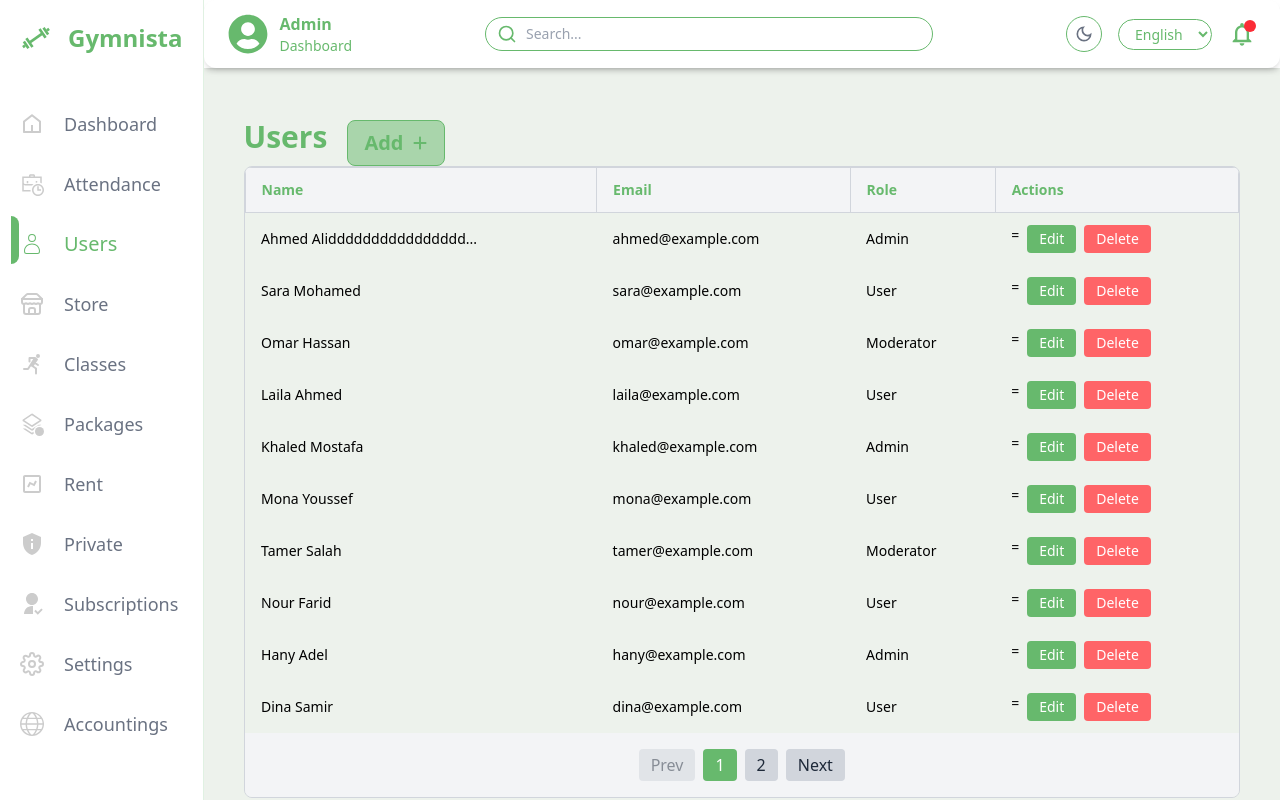
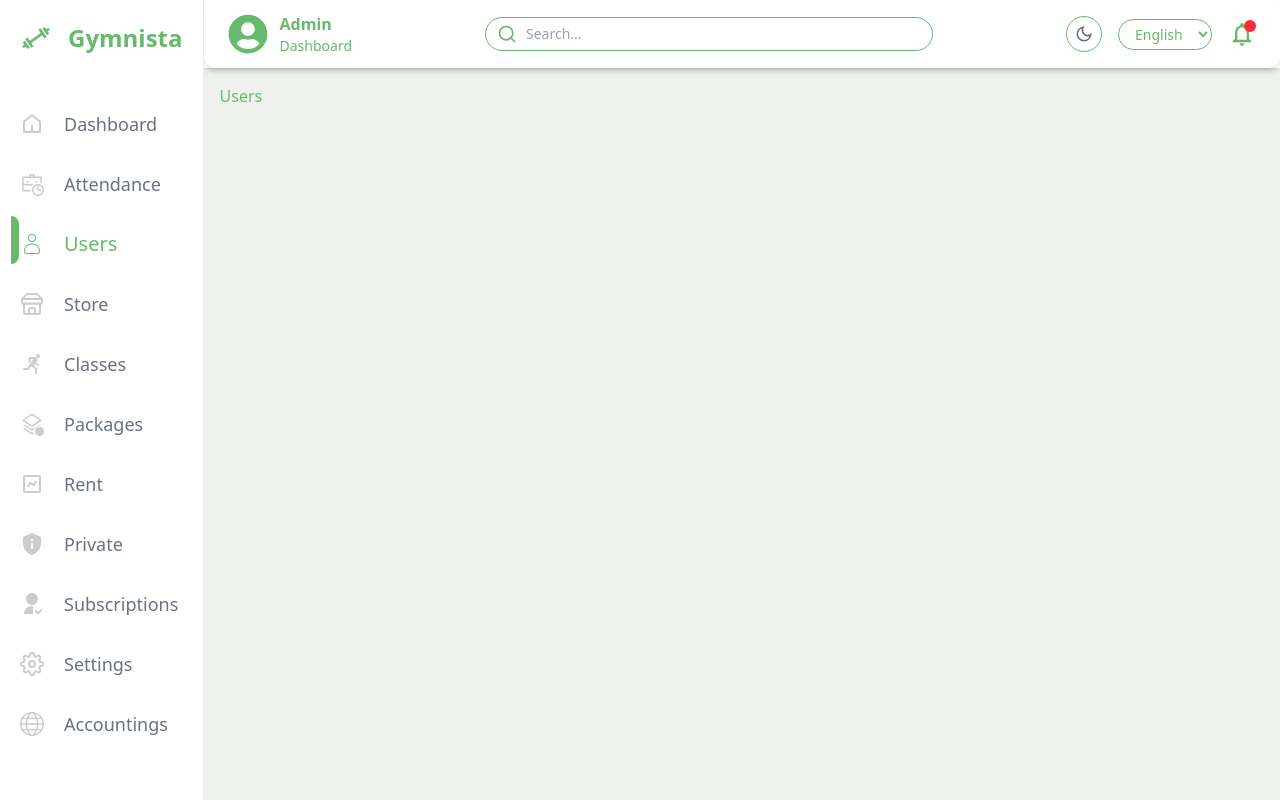
Before and after one commit to mohamedsedekmohamed/G-Y-M, a React (Vite) app: page /admin/users in a window 1280 px wide. Built offline with nearby package versions, Linux system fonts and the light colour scheme; sample sign-in values are in the browser's storage.

Commit message:
fix error upload 1

```diff
--- a/src/Admin/Dashboard/Dashboard.tsx
+++ b/src/Admin/Dashboard/Dashboard.tsx
@@ -1,12 +1,9 @@
-import React from 'react'
-import ButtonDone from '../../Ui/ButtonDone'
-import Loading from '../../Component/Loading'
+
 
 const Dashboard = () => {
   return (
     <div>
-      <ButtonDone edit={true} checkLoading={true} />
-      <Loading/>
+
     </div>
   )
 }
--- a/src/Admin/Users/Users.tsx
+++ b/src/Admin/Users/Users.tsx
@@ -1,92 +1,8 @@
-import React from "react";
-import Table from "../../Ui/Table";
-import ButtonAdd from "../../Ui/ButtonAdd";
-import { useTheme } from "../../Hooks/ThemeContext";
 
-interface User {
-  _id: string;
-  name: string;
-  email: string;
-  role: string;
+const Users = () => {
+  return (
+    <div>Users</div>
+  )
 }
 
-interface Column<T> {
-  key: keyof T | string;
-  label: string;
-  showLabel?: boolean;
-  render?: (value: any, row: T) => React.ReactNode;
-}
-
-const users: User[] = [
-  { _id: "1", name: "Ahmed Aliddddddddddddddddddddddddd", email: "ahmed@example.com", role: "Admin" },
-  { _id: "2", name: "Sara Mohamed", email: "sara@example.com", role: "User" },
-  { _id: "3", name: "Omar Hassan", email: "omar@example.com", role: "Moderator" },
-  { _id: "4", name: "Laila Ahmed", email: "laila@example.com", role: "User" },
-  { _id: "5", name: "Khaled Mostafa", email: "khaled@example.com", role: "Admin" },
-  { _id: "6", name: "Mona Youssef", email: "mona@example.com", role: "User" },
-  { _id: "7", name: "Tamer Salah", email: "tamer@example.com", role: "Moderator" },
-  { _id: "8", name: "Nour Farid", email: "nour@example.com", role: "User" },
-  { _id: "9", name: "Hany Adel", email: "hany@example.com", role: "Admin" },
-  { _id: "10", name: "Dina Samir", email: "dina@example.com", role: "User" },
-  { _id: "11", name: "Youssef Tamer", email: "youssef@example.com", role: "User" },
-  { _id: "12", name: "Rania Khaled", email: "rania@example.com", role: "Moderator" },
-  { _id: "13", name: "Ali Mahmoud", email: "ali@example.com", role: "Admin" },
-  { _id: "14", name: "Sara Nabil", email: "sara.nabil@example.com", role: "User" },
-  { _id: "15", name: "Heba Fathi", email: "heba@example.com", role: "User" },
-];
-
-const Users: React.FC = () => {
-  const { theme } = useTheme();
-
-  const columns: Column<User>[] = [
-    { key: "name", label: "Name" },
-    { key: "email", label: "Email" },
-    { key: "role", label: "Role" },
-    {
-      key: "actions",
-      label: "Actions",
-      render: (_, row) => {
-        const baseBtn =
-          "px-3 py-1 rounded text-sm font-medium transition-all duration-300";
-
-        return (
-          <div className="flex gap-2">
-=            <button
-              className={`${baseBtn} ${
-                theme === "dark"
-                  ? "bg-blue-600 hover:bg-blue-500 text-white"
-                  : "bg-maincolor hover:bg-maincolor/70 text-white"
-              }`}
-              onClick={() => console.log("Edit:", row._id)}
-            >
-              Edit
-            </button>
-            <button
-              className={`${baseBtn} ${
-                theme === "dark"
-                  ? "bg-red-600 hover:bg-red-500 text-white"
-                  : "bg-red-400 hover:bg-red-500 text-white"
-              }`}
-              onClick={() => {
-                if (window.confirm(`Are you sure you want to delete ${row.name}?`)) {
-                  console.log("Deleted:", row._id);
-                }
-              }}
-            >
-              Delete
-            </button>
-          </div>
-        );
-      },
-    },
-  ];
-
-  return (
-    <div className="p-6">
-      <ButtonAdd title="Users" to="/admin/addusers" />
-      <Table<User> columns={columns} data={users} />
-    </div>
-  );
-};
-
-export default Users;
+export default Users
--- a/src/Auth/ProtectedRoute.tsx
+++ b/src/Auth/ProtectedRoute.tsx
@@ -1,5 +1,5 @@
-import React, { ReactNode } from "react";
 import { Navigate } from "react-router-dom";
+import type { ReactNode } from "react";
 
 interface ProtectedRouteProps {
   children: ReactNode;
--- a/src/Hooks/ThemeContext.tsx
+++ b/src/Hooks/ThemeContext.tsx
@@ -1,4 +1,4 @@
-import React, { createContext, useContext, useState, useEffect } from "react";
+import  { createContext, useContext, useState, useEffect } from "react";
 interface ThemeContextType {
   theme: "light" | "dark";
   toggleTheme: () => void;
@@ -15,7 +15,6 @@ export const ThemeProvider: React.FC<{ children: React.ReactNode }> = ({ childre
   );
 
   useEffect(() => {
-    // حط الكلاس في الـ html علشان Tailwind تشتغل
     document.documentElement.classList.toggle("dark", theme === "dark");
     localStorage.setItem("theme", theme);
   }, [theme]);
--- a/src/Icons/IconUsers.tsx
+++ b/src/Icons/IconUsers.tsx
@@ -1,4 +1,4 @@
-import React from "react";
+
 import { CiUser } from "react-icons/ci";
 
 interface IconUsersProps {
--- a/src/NotFound.tsx
+++ b/src/NotFound.tsx
@@ -1,4 +1,4 @@
-import React from "react";
+
 import { Link } from "react-router-dom";
 import { useTheme } from "./Hooks/useTheme";
 
--- a/src/Routing/AppRouter.tsx
+++ b/src/Routing/AppRouter.tsx
@@ -1,4 +1,4 @@
-import React from "react";
+
 import { createBrowserRouter, RouterProvider, Navigate } from "react-router-dom";
 import AdminLayout from "../Layout/AdminLayout";
 import Users from "../Admin/Users/Users";
--- a/src/Ui/ButtonAdd.tsx
+++ b/src/Ui/ButtonAdd.tsx
@@ -1,4 +1,4 @@
-import React from "react";
+
 import { Link } from "react-router-dom";
 import { useTheme } from "../Hooks/ThemeContext";
 import { FaPlus } from "react-icons/fa6";
--- a/src/Ui/InputArrow.tsx
+++ b/src/Ui/InputArrow.tsx
@@ -1,5 +1,5 @@
 // InputArrow.tsx
-import React from "react";
+
 import { useTheme } from "../Hooks/ThemeContext";
 
 interface Option {
--- a/src/Ui/InputField.tsx
+++ b/src/Ui/InputField.tsx
@@ -1,4 +1,4 @@
-import React from "react";
+
 import { useTheme } from "../Hooks/ThemeContext";
 interface InputFieldProps {
   placeholder?: string;
--- a/src/Ui/SwitchButton.tsx
+++ b/src/Ui/SwitchButton.tsx
@@ -1,5 +1,5 @@
 // SwitchButton.tsx
-import React from "react";
+
 import { useTheme } from "../Hooks/ThemeContext";
 
 interface SwitchButtonProps {
--- a/src/Ui/Titles.tsx
+++ b/src/Ui/Titles.tsx
@@ -1,4 +1,4 @@
-import React from "react";
+
 import { useTheme } from "../Hooks/ThemeContext";
 import { useLocation, Link, useNavigate } from "react-router-dom";
 import { useTranslation } from "react-i18next";
```
